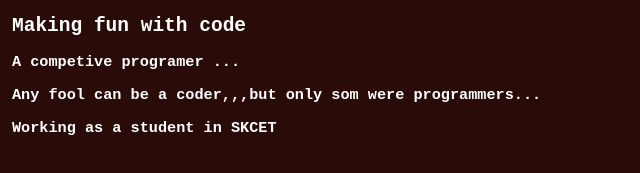
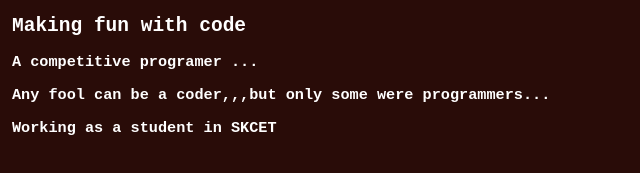
Before and after one commit to jagadeep-mahendran/profile, a plain HTML site: page index.html in a window 1280 px wide. Shown: the part 449-622 px from the top of the page, 88-728 px from the left. Drawn offline with Linux system fonts and the light colour scheme.

Commit message:
first commit

```diff
--- a/index.html
+++ b/index.html
@@ -11,8 +11,8 @@
          <div class="cont">
         <h1>Jagadeep Mahendran</h1>
          <h2>Making fun with code</h2>
-         <h3>A competive programer ...</h3>
-         <h3>Any fool can be a coder,,,but only som were programmers...</h3>
+         <h3>A competitive programer ...</h3>
+         <h3>Any fool can be a coder,,,but only some were programmers...</h3>
          <h3>Working as a student in SKCET</h3>
        </div>
       </header>
```
